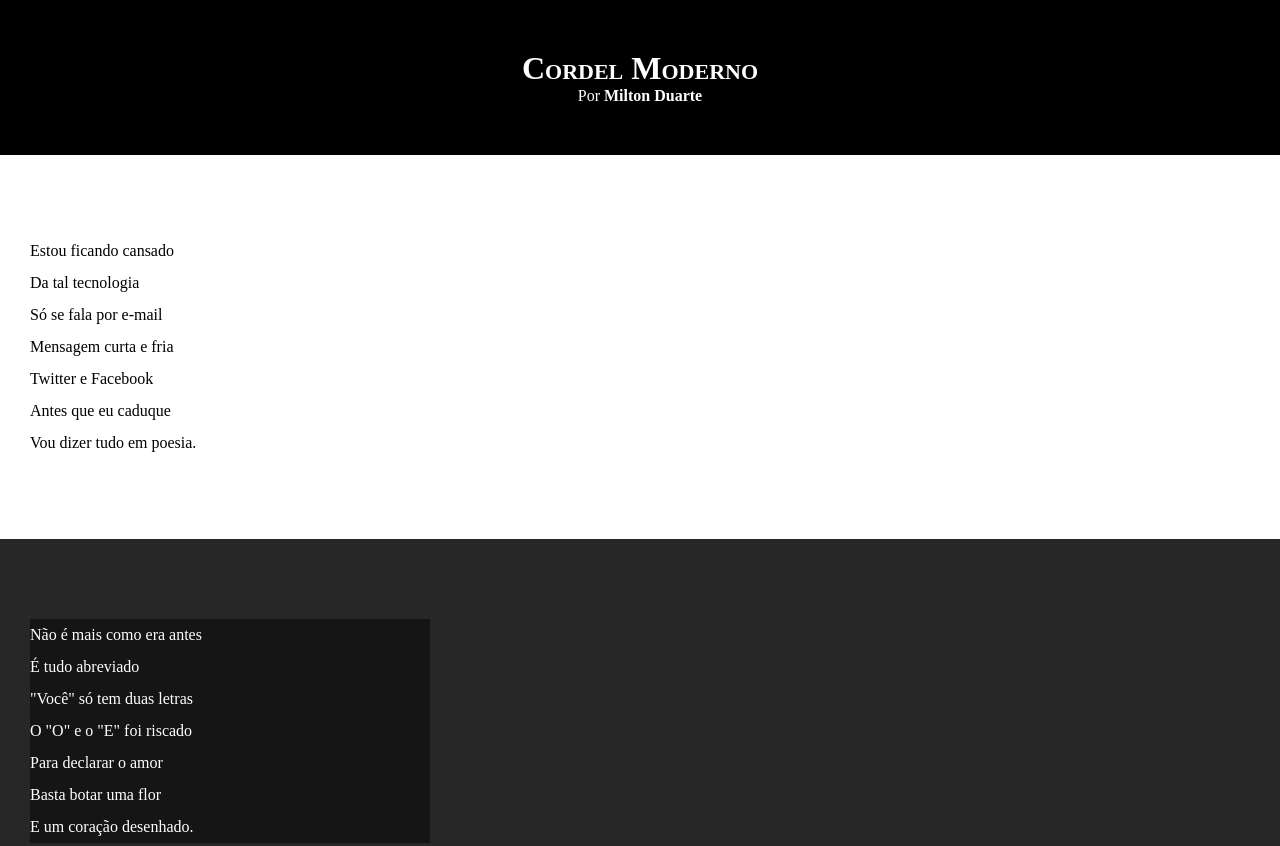
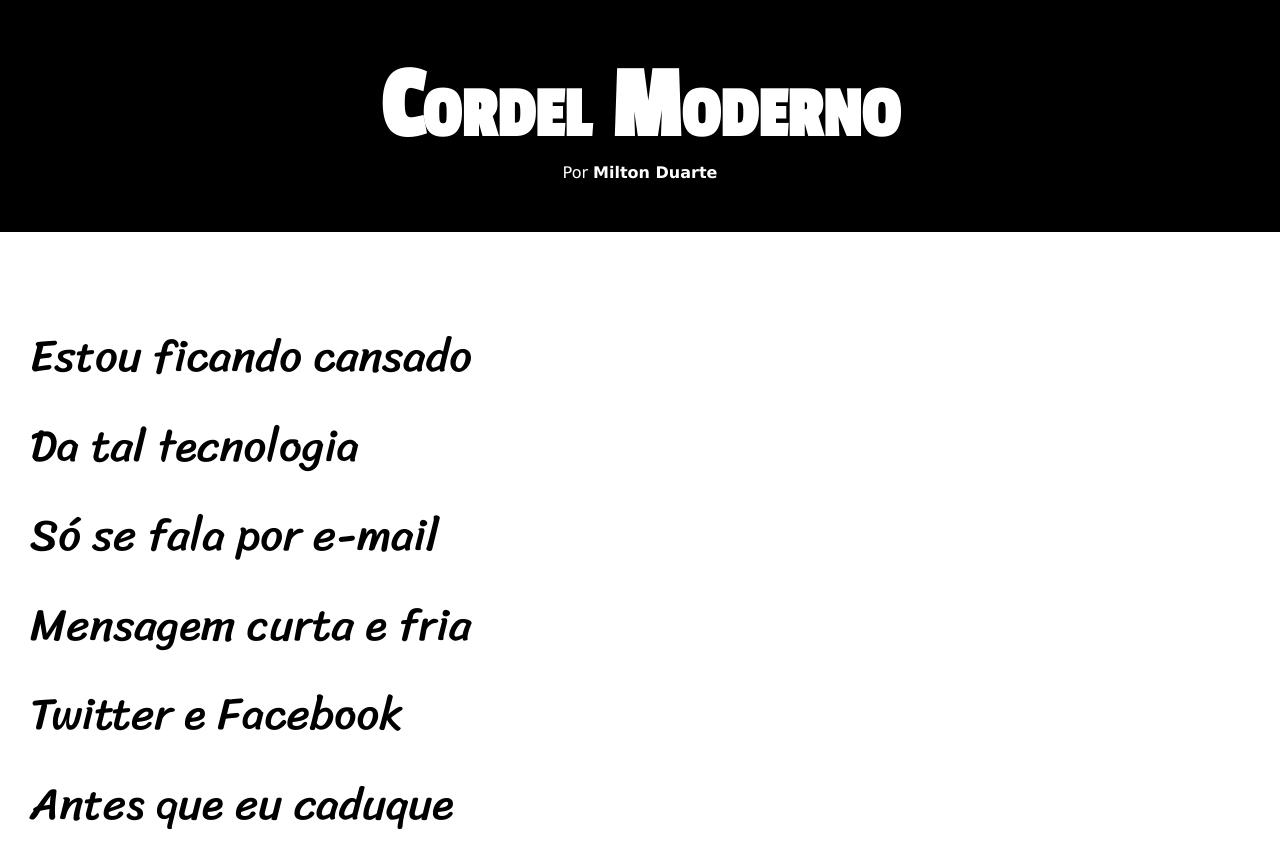
Before and after one commit to victorfort/cordel, a plain HTML site: page index.html in a window 1280 px wide. Shown: the top 846 px of the page. Drawn offline with Linux system fonts and the light colour scheme.

Commit message:
atualização de stylo

```diff
--- a/estilo/style.css
+++ b/estilo/style.css
@@ -1,12 +1,25 @@
 @charset "UTF-8";
+
+
+  @import url('https://fonts.googleapis.com/css2?family=Passion+One&family=Sriracha&display=swap');
+
+  :root{
+    --fonte1: Verdana, Geneva, Tahoma, sans-serif;
+    --fonte3: 'Sriracha', cursive;
+    --fonte2: 'Passion One', sans-serif;
+  }
+
+
 *{
     margin: 0px;
     padding: 0px;
+
 }
 
 html, body{
     min-height: 100%;
     background-color: darkgray;
+    font-family: var(--fonte1);
 }
 
 header{
@@ -18,6 +31,9 @@ header{
 header> h1{
     padding-top: 50px;
     font-variant: small-caps;
+    font-family: var(--fonte2);
+    font-size: 8vw;
+
 }
 
 header > p {
@@ -38,6 +54,12 @@ section{
     padding-bottom: 10vh;
     line-height: 2em;
     padding-left: 30px;
+    font-family: var(--fonte3);
+    font-size: 3.5vw;
+
+}
+section > p {
+    font-size: clamp(16px, 3.5vw, 45px);
 }
 
 
@@ -54,7 +76,7 @@ section.imagem{
 
 section.imagem > p{
     background-color: rgba(0, 0, 0, 0.458);
-    width: 400px;
+    display: inline-block;
 }
 
 
--- a/index.html
+++ b/index.html
@@ -102,7 +102,7 @@
         <p>
             Felizmente, pra orar<br>
             Não precisa de internet<br>
-            Deus escuta todo mundo
+            Deus escuta todo mundo<br>
             Se quiser, faça esse teste<br>
             Dois pontos são dois joelhos<br>
             Seus lábios são aparelhos<br>
```
Also changed, not shown: teste2.txt.
